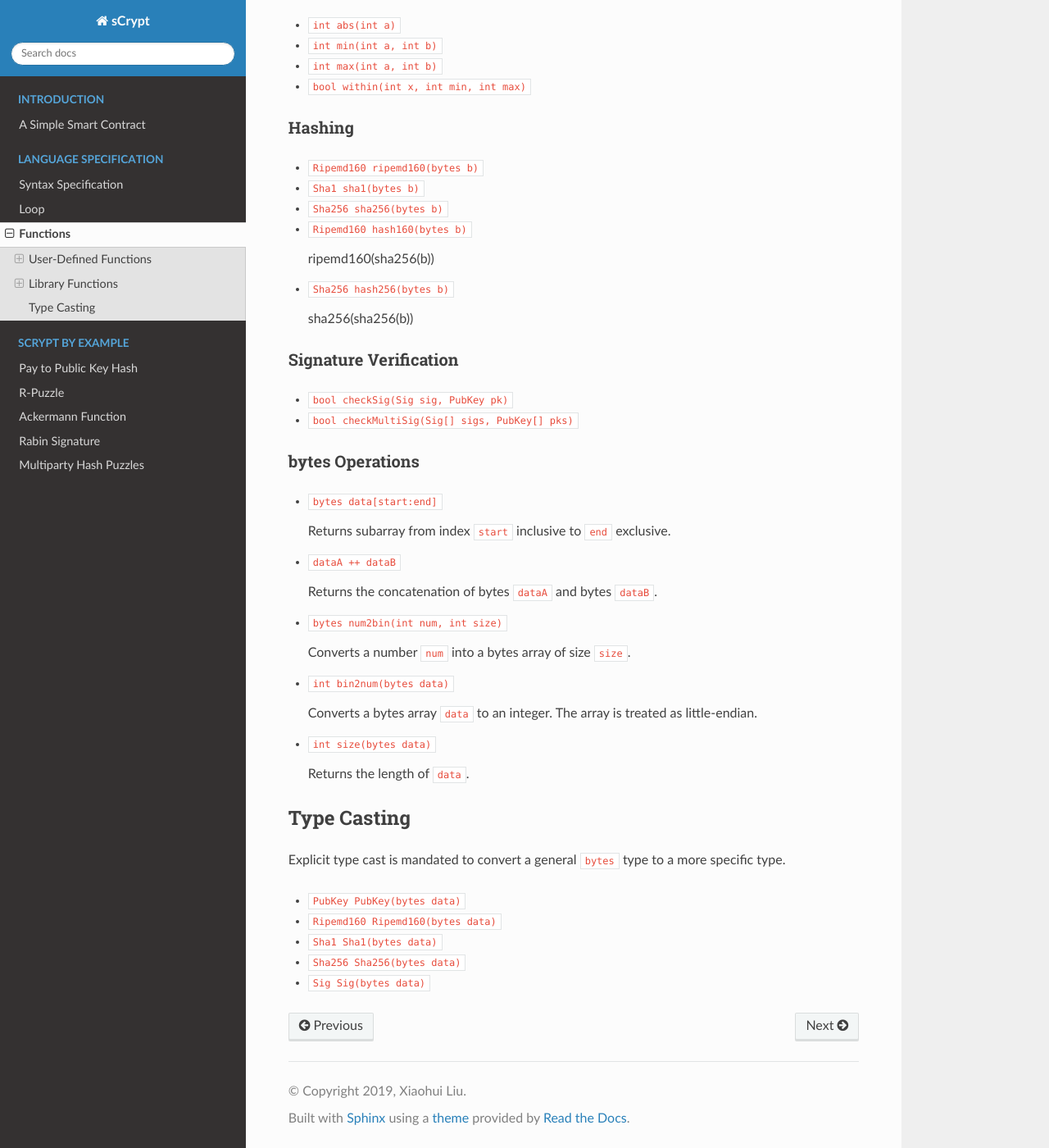
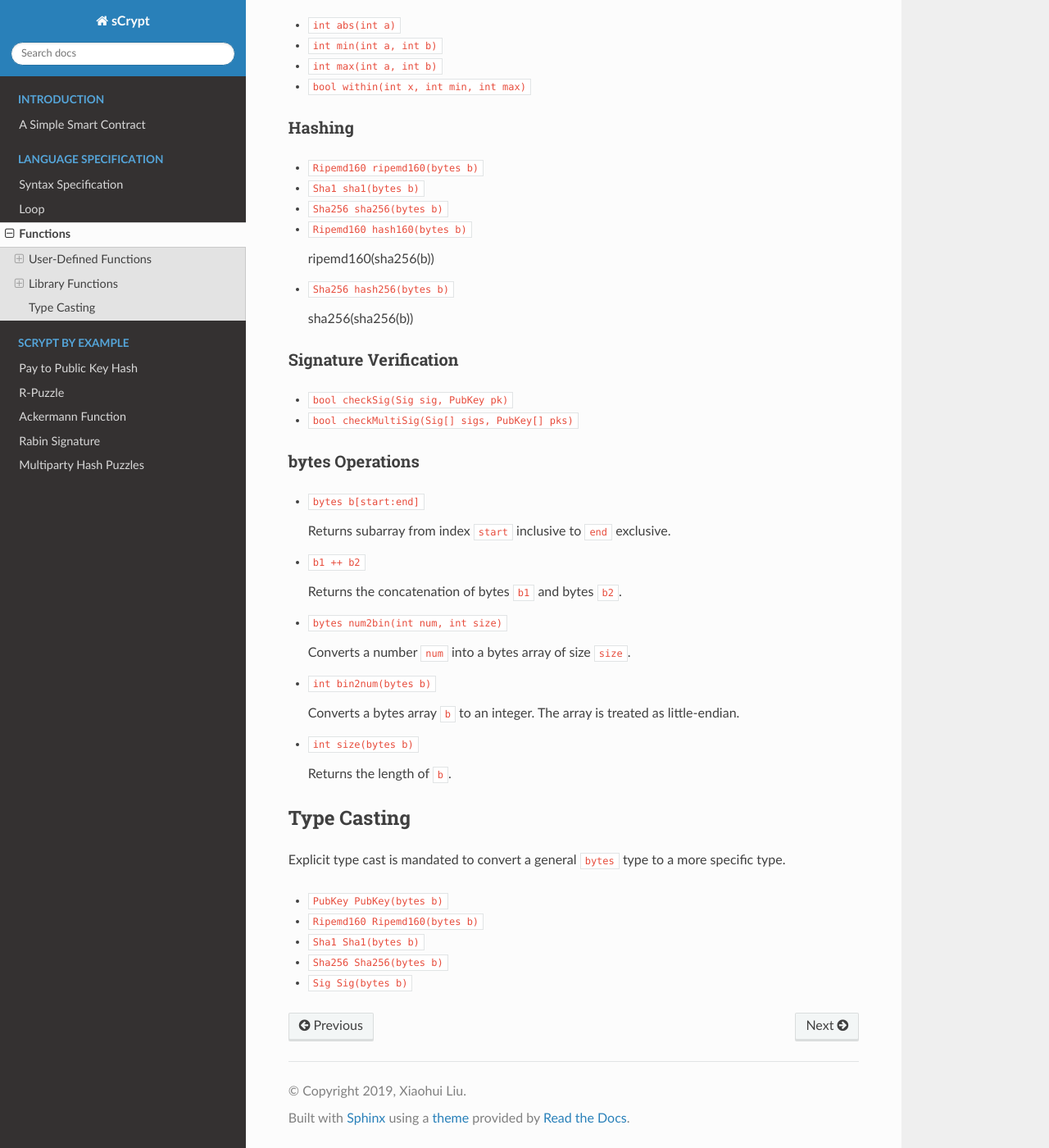
Before and after one commit to sCrypt-Inc/specification, a Sphinx documentation site: the page built from docs/functions.rst, in a window 1280 px wide and 1400 px high, scrolled down 870 px. Shown: the whole window at 82% size. Built offline with Sphinx 7.4.7 and the Read the Docs theme 2.0.0, drawn with Linux system fonts in a browser that asks for light colours.

Commit message:
data -> b

```diff
--- a/docs/functions.rst
+++ b/docs/functions.rst
@@ -56,33 +56,33 @@ Signature Verification
 
 bytes Operations
 ----------------
-* ``bytes data[start:end]``
+* ``bytes b[start:end]``
 
   Returns subarray from index ``start`` inclusive to ``end`` exclusive.
 
-* ``dataA ++ dataB``
+* ``b1 ++ b2``
 
-  Returns the concatenation of bytes ``dataA`` and bytes ``dataB``.
+  Returns the concatenation of bytes ``b1`` and bytes ``b2``.
 
 * ``bytes num2bin(int num, int size)``
 
   Converts a number ``num`` into a bytes array of size ``size``.
 
-* ``int bin2num(bytes data)``
+* ``int bin2num(bytes b)``
 
-  Converts a bytes array ``data`` to an integer. The array is treated as little-endian.
+  Converts a bytes array ``b`` to an integer. The array is treated as little-endian.
 
-* ``int size(bytes data)``
+* ``int size(bytes b)``
 
-  Returns the length of ``data``.
+  Returns the length of ``b``.
 
 
 Type Casting
 ============
 Explicit type cast is mandated to convert a general ``bytes`` type to a more specific type.
 
-* ``PubKey PubKey(bytes data)``
-* ``Ripemd160 Ripemd160(bytes data)``
-* ``Sha1 Sha1(bytes data)``
-* ``Sha256 Sha256(bytes data)``
-* ``Sig Sig(bytes data)``
+* ``PubKey PubKey(bytes b)``
+* ``Ripemd160 Ripemd160(bytes b)``
+* ``Sha1 Sha1(bytes b)``
+* ``Sha256 Sha256(bytes b)``
+* ``Sig Sig(bytes b)``
```
